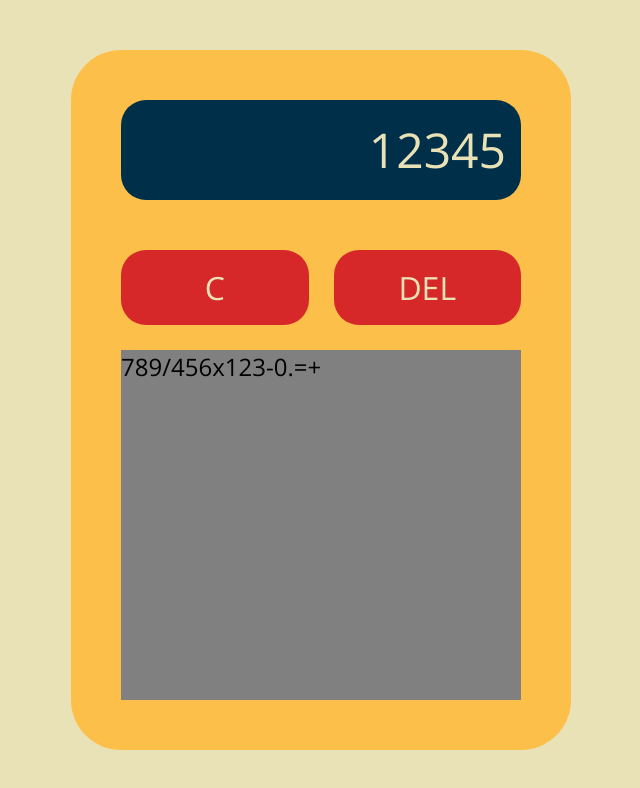
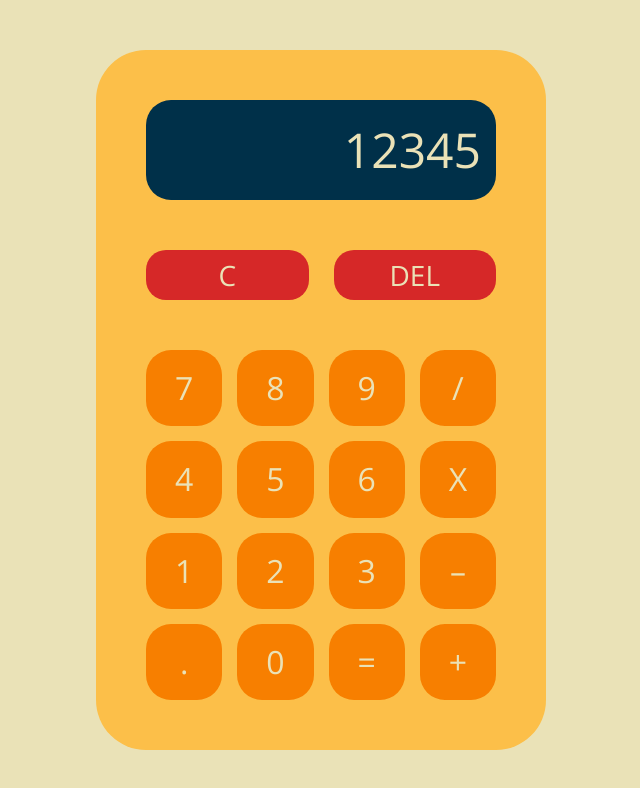
Before and after one commit to Erbivore94/calculator, a plain HTML site: page index.html in a window 1280 px wide. Shown: the whole page, without its empty margins (319-959 px from the left). Drawn offline with nearby package versions, Linux system fonts and the light colour scheme.

Commit message:
Add CSS style for math buttons

```diff
--- a/css/main.css
+++ b/css/main.css
@@ -19,7 +19,7 @@ body {
 }
 
 #calculator {
-  width: 500px;
+  width: 450px;
   height: 700px;
   padding: 50px;
   border-radius: 50px;
@@ -27,6 +27,7 @@ body {
   display: flex;
   flex-direction: column;
   align-items: stretch;
+  gap: 50px;
 
   background-color: #FCBF49;
 }
@@ -34,7 +35,6 @@ body {
 #screen {
   height: 100px;
   border-radius: 25px;
-  margin-bottom: 50px;
 
   background-color: #003049;
   color: #EAE2B7;
@@ -46,32 +46,41 @@ body {
 }
 
 #navigation-button-container {
-  height: 75px;
+  height: 50px;
 
   display: flex;
   flex-direction: row;
   justify-content: space-between;
 }
 
-#math-button-container {
-  margin-top: 25px;
-
-  flex: 1;
-  display: flex;
-  flex-direction: row;
-  flex-wrap: wrap;
-
-  background-color: grey;
-}
-
 #navigation-button-container .button {
-  width: 187.5px;
-  border-radius: 25px;
+  width: 162.5px;
+  border-radius: 20px;
 
   background-color: #D62828;
   color: #EAE2B7;
 
-  line-height: 75px;
+  line-height: 50px;
+  font-size: 28px;
+  text-align: center;
+}
+
+#math-button-container {
+  display: flex;
+  flex-direction: row;
+  gap: 15px;
+  flex-wrap: wrap;
+}
+
+#math-button-container .button {
+  height: 76.25px;
+  width: 76.25px;
+  border-radius: 25px;
+
+  background-color: #F77F00;
+  color: #EAE2B7;
+
+  line-height: 76.25px;
   font-size: 32px;
   text-align: center;
 }
--- a/index.html
+++ b/index.html
@@ -23,13 +23,13 @@
       <div id="4" class="button">4</div>
       <div id="5" class="button">5</div>
       <div id="6" class="button">6</div>
-      <div id="multiply" class="button">x</div>
+      <div id="multiply" class="button">X</div>
       <div id="1" class="button">1</div>
       <div id="2" class="button">2</div>
       <div id="3" class="button">3</div>
-      <div id="subtract" class="button">-</div>
+      <div id="subtract" class="button">–</div>
+      <div id="decimal" class="button">.</div>
       <div id="0" class="button">0</div>
-      <div id="decimal" class="button">.</div>
       <div id="equals" class="button">=</div>
       <div id="add" class="button">+</div>
     </div>
```
